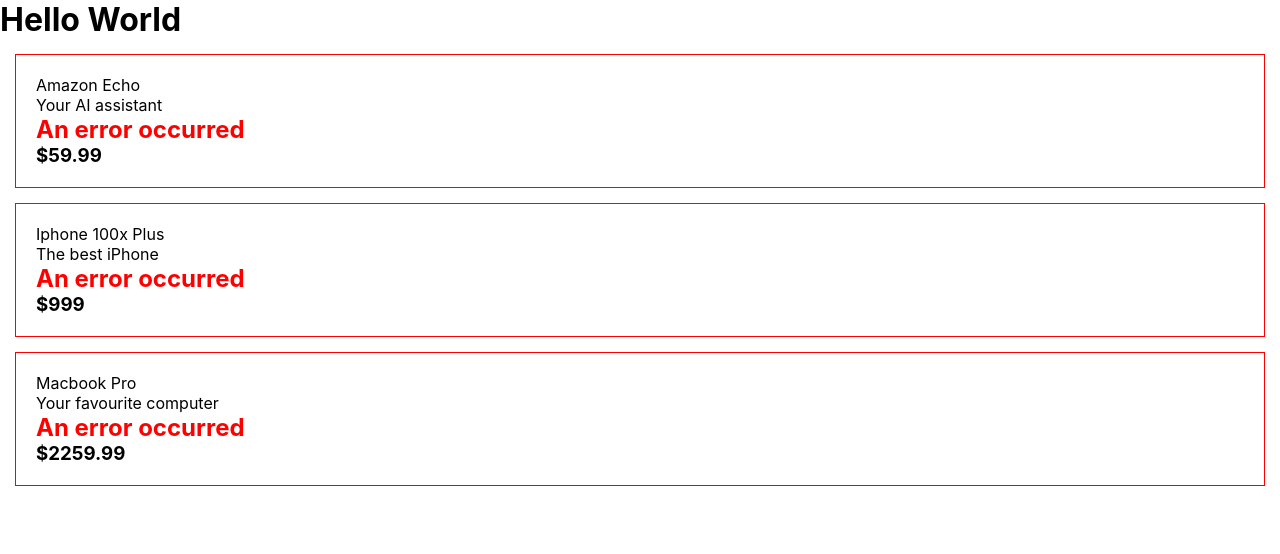
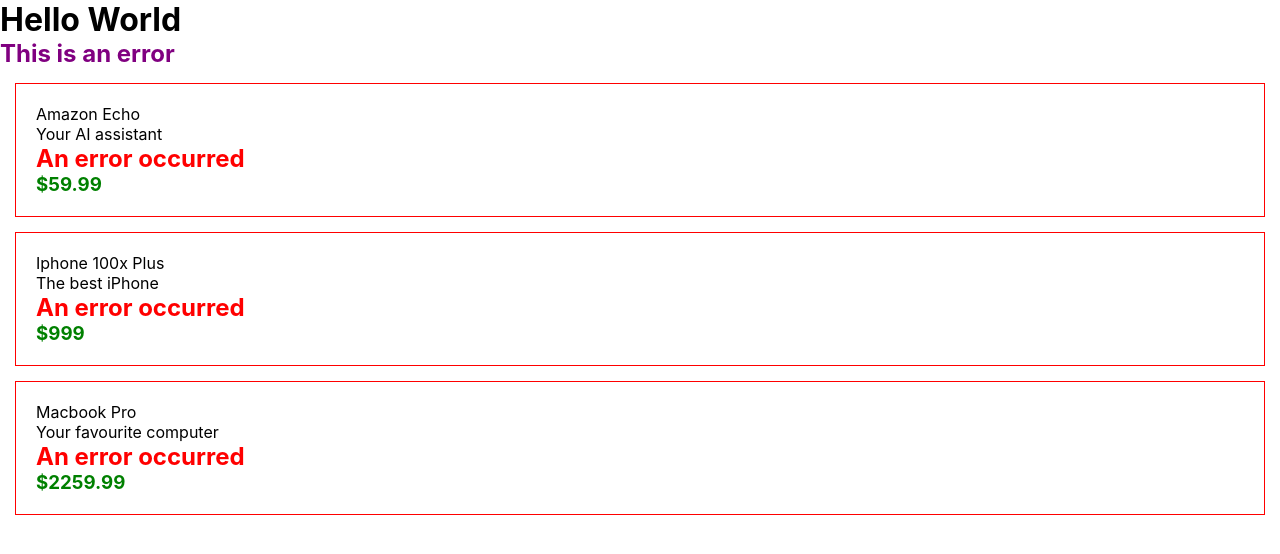
Before and after one commit to haridulai/props-amazon, a React (Create React App) app: page / in a window 1280 px wide. Shown: the top 554 px of the page. Built offline with nearby package versions, Linux system fonts and the light colour scheme.

Commit message:
css modules styles

```diff
--- a/src/App.css
+++ /dev/null
@@ -1,3 +0,0 @@
-* {
-  margin: 0;
-}
--- a/src/App.js
+++ b/src/App.js
@@ -1,10 +1,11 @@
-import "./App.css";
+import styles from "./App.module.css";
 import Product from "./Product";
 
 function App() {
   return (
     <div className="App">
       <h1>Hello World</h1>
+      <h2 className={styles.error}>This is an error</h2>
       {/* Product name, description, price */}
       <Product
         name="Amazon Echo"
--- /dev/null
+++ b/src/App.module.css
@@ -0,0 +1,7 @@
+* {
+  margin: 0;
+}
+
+.error {
+  color: purple;
+}
--- a/src/Product.js
+++ b/src/Product.js
@@ -1,13 +1,13 @@
 import React from "react";
 import ItemDescription from "./ItemDescription";
-import "./Product.css";
+import styles from "./Product.module.css";
 
 function Product({ name, description, price }) {
   return (
-    <div className="product">
+    <div className={styles.product}>
       <ItemDescription name={name} description={description} />
-      <h2 className="product__error">An error occurred</h2>
-      <h3 className="product__price">${price}</h3>
+      <h2 className={styles.error}>An error occurred</h2>
+      <h3 className={styles.price}>${price}</h3>
     </div>
   );
 }
--- a/src/Product.css
+++ b/src/Product.module.css
@@ -4,7 +4,11 @@
     border: 1px solid red;
 }
 
-.product__error {
+.error {
     color: red;
     font-weight: bolder;
 }
+
+.price {
+    color: green;
+}
```
